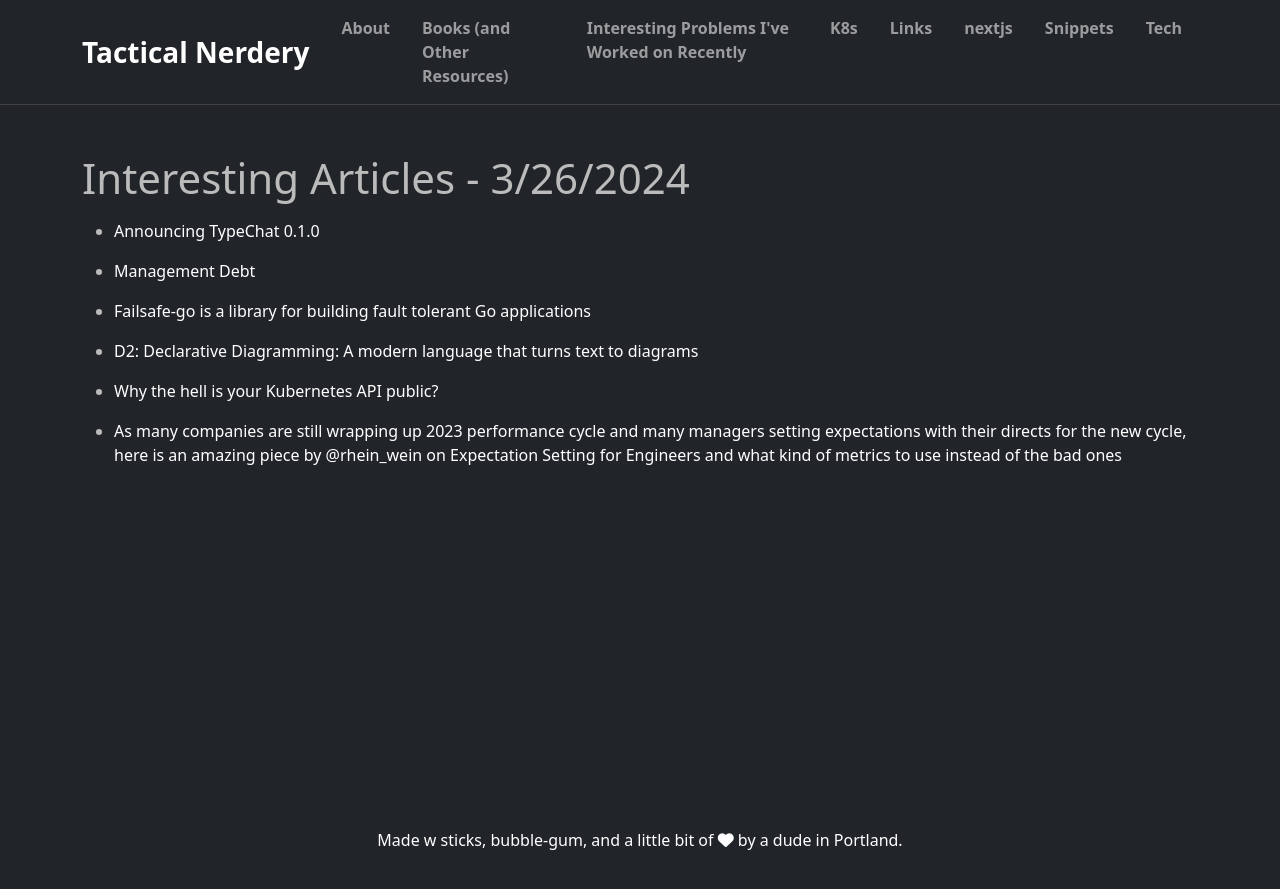
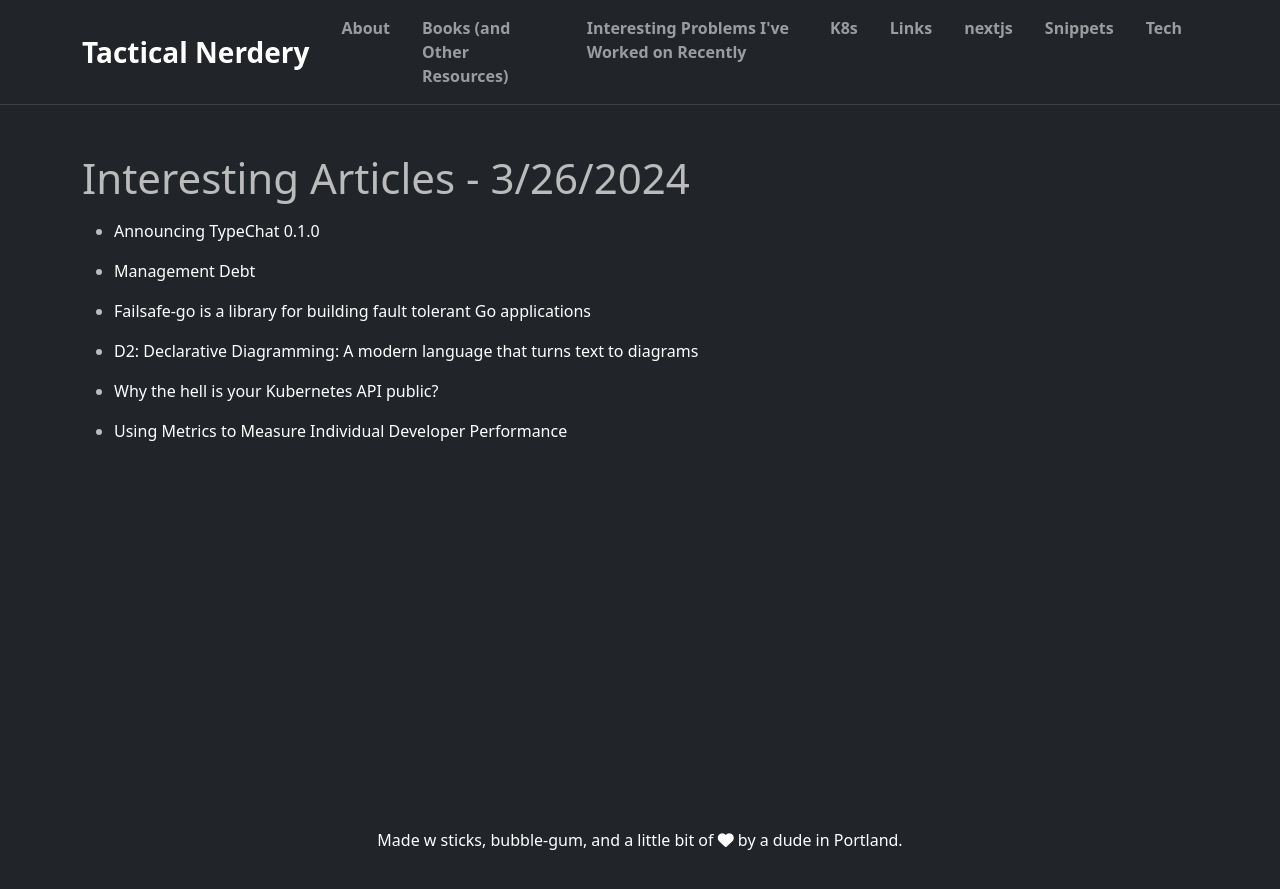
Before and after one commit to rayterrill/tacticalnerdery.com.old, a Jekyll site: the page built from _posts/2024-3-26-interesting-articles.md, in a window 1280 px wide. Shown: the top 889 px of the page. Built offline with Jekyll 4.4.1, drawn with Linux system fonts in a browser that asks for light colours; nearby versions of some CDN libraries.

Commit message:
Update 2024-3-26-interesting-articles.md

```diff
--- a/_posts/2024-3-26-interesting-articles.md
+++ b/_posts/2024-3-26-interesting-articles.md
@@ -14,4 +14,4 @@ categories: tech
 
 * [Why the hell is your Kubernetes API public?](https://leebriggs.co.uk/blog/2024/03/23/why-public-k8s-controlplane)
 
-* [As many companies are still wrapping up 2023 performance cycle and many managers setting expectations with their directs for the new cycle, here is an amazing piece by @rhein_wein on Expectation Setting for Engineers and what kind of metrics to use instead of the bad ones](https://twitter.com/thiagoghisi/status/1772413097468125404?s=43)
+* [Using Metrics to Measure Individual Developer Performance](https://lauratacho.com/blog/using-metrics-to-measure-individual-developer-performance)
```
